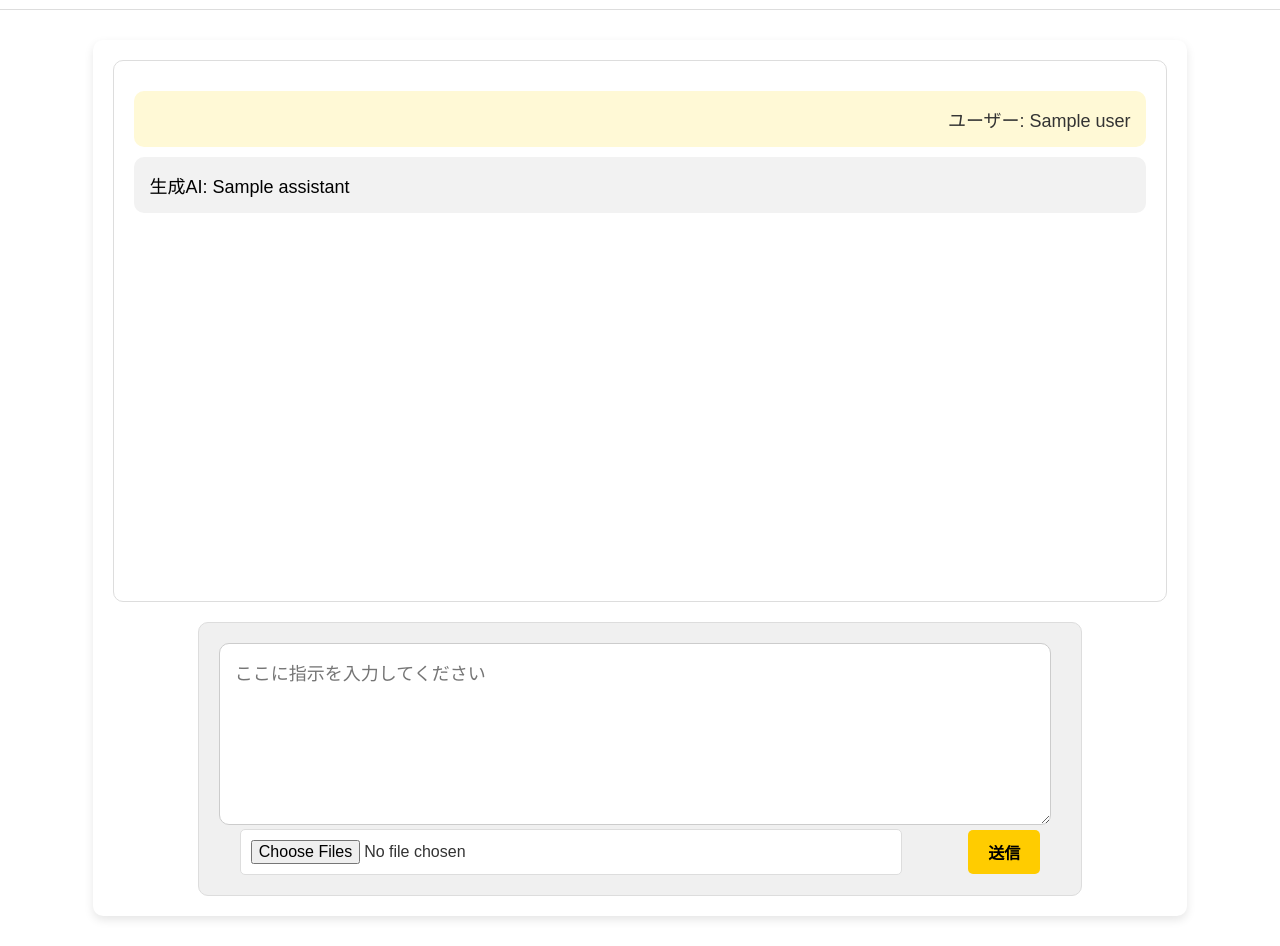
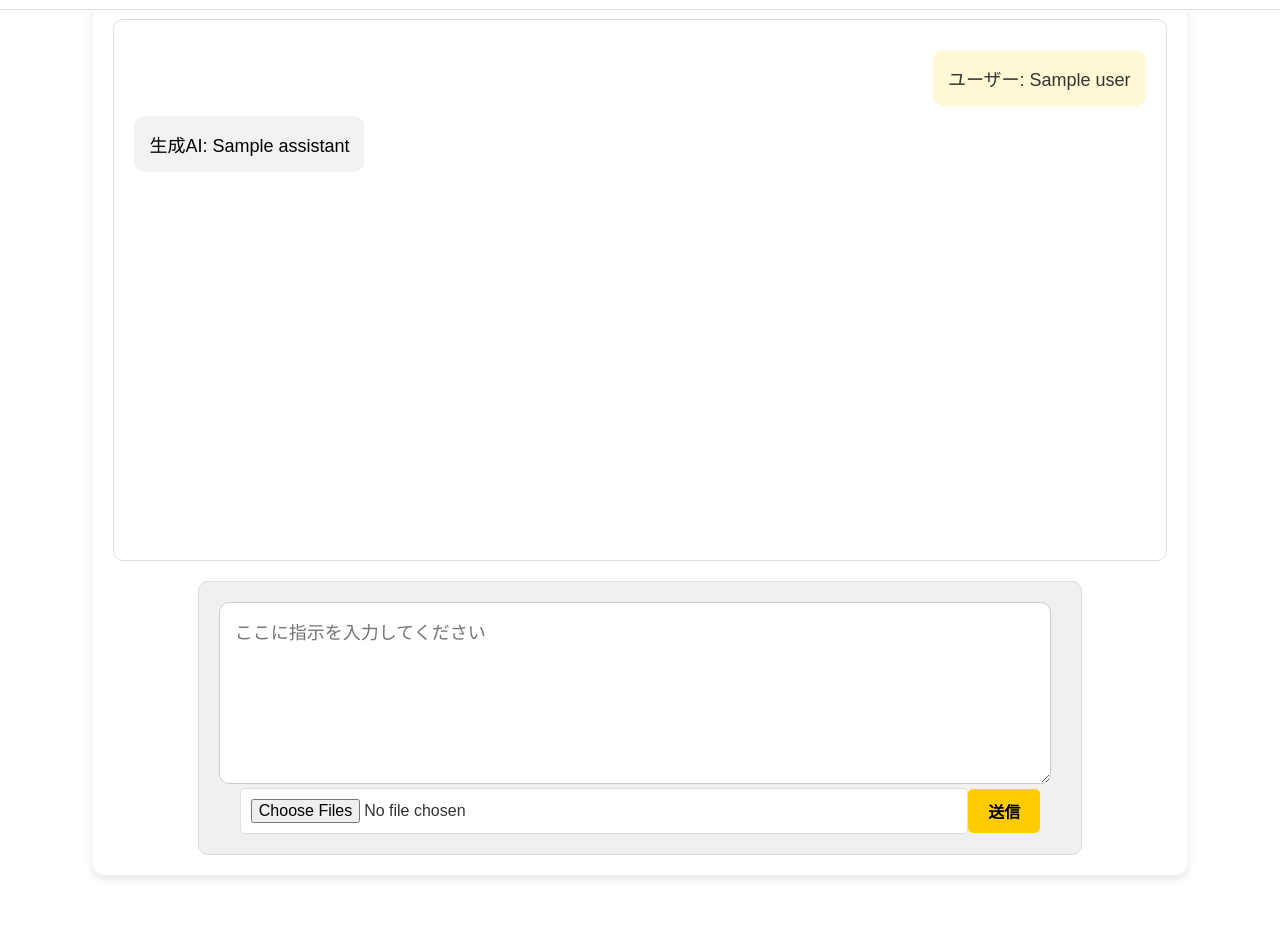
Before and after one commit to NaokiHiramatsu/Open-AI-test, a Flask app: template templates/index.html in a window 1280 px wide. Shown: the part 101-1047 px from the top of the page. After the commit the page ends 980 px from the top, so only its background shows below. Run offline with Flask 2, Linux system fonts and the light colour scheme; the template is opened without the code that fills it: most values are stand-ins (such as "Sample title", 1, 10 or a date in 2020).

Commit message:
Update index.html

```diff
--- a/templates/index.html
+++ b/templates/index.html
@@ -9,16 +9,21 @@
             font-family: 'Arial', sans-serif;
             margin: 0;
             padding: 0;
-            background: #ffffff; /* 背景を白に変更 */
+            background: #ffffff; /* 背景を白 */
             color: #333;
         }
         .header {
+            position: fixed; /* ヘッダーを固定 */
+            top: 0;
+            left: 0;
+            width: 100%;
             display: flex;
             align-items: center;
             justify-content: flex-start; /* 左揃え */
             padding: 20px 2%; /* 左右空白 */
             background: #ffffff;
             border-bottom: 1px solid #ddd;
+            z-index: 1000;
         }
         .header img {
             height: 70px; /* ロゴを大きく */
@@ -31,7 +36,7 @@
         }
         .container {
             max-width: calc(100% - 6cm); /* 左右の空白を3cmずつ設定 */
-            margin: 30px auto;
+            margin: 100px auto 30px; /* 上に固定ヘッダー分の余白を追加 */
             padding: 20px;
             background: #ffffff;
             border-radius: 10px;
@@ -58,6 +63,9 @@
             font-size: 18px; /* 大きめのテキスト */
             color: #333;
             text-align: right;
+            width: fit-content; /* 内容に合わせた幅 */
+            max-width: 70%; /* 最大幅 */
+            margin-left: auto; /* 右寄せ */
         }
         .assistant-message {
             background-color: #f2f2f2; /* 薄い灰色 */
@@ -66,6 +74,9 @@
             margin: 10px 0;
             font-size: 18px; /* 大きめのテキスト */
             color: #000;
+            text-align: left;
+            width: fit-content; /* 内容に合わせた幅 */
+            max-width: 70%; /* 最大幅 */
         }
         .form-container {
             background: #f0f0f0; /* 指示文・ファイル・送信ボタン枠の背景色 */
@@ -97,7 +108,7 @@
         }
         input[type="file"] {
             flex: 1; /* ファイル選択エリアを広げる */
-            max-width: 80%; /* 全体のバランス調整 */
+            max-width: 95%; /* 指示文エリアと左揃え */
             padding: 10px;
             border: 1px solid #ddd;
             border-radius: 5px;
```
